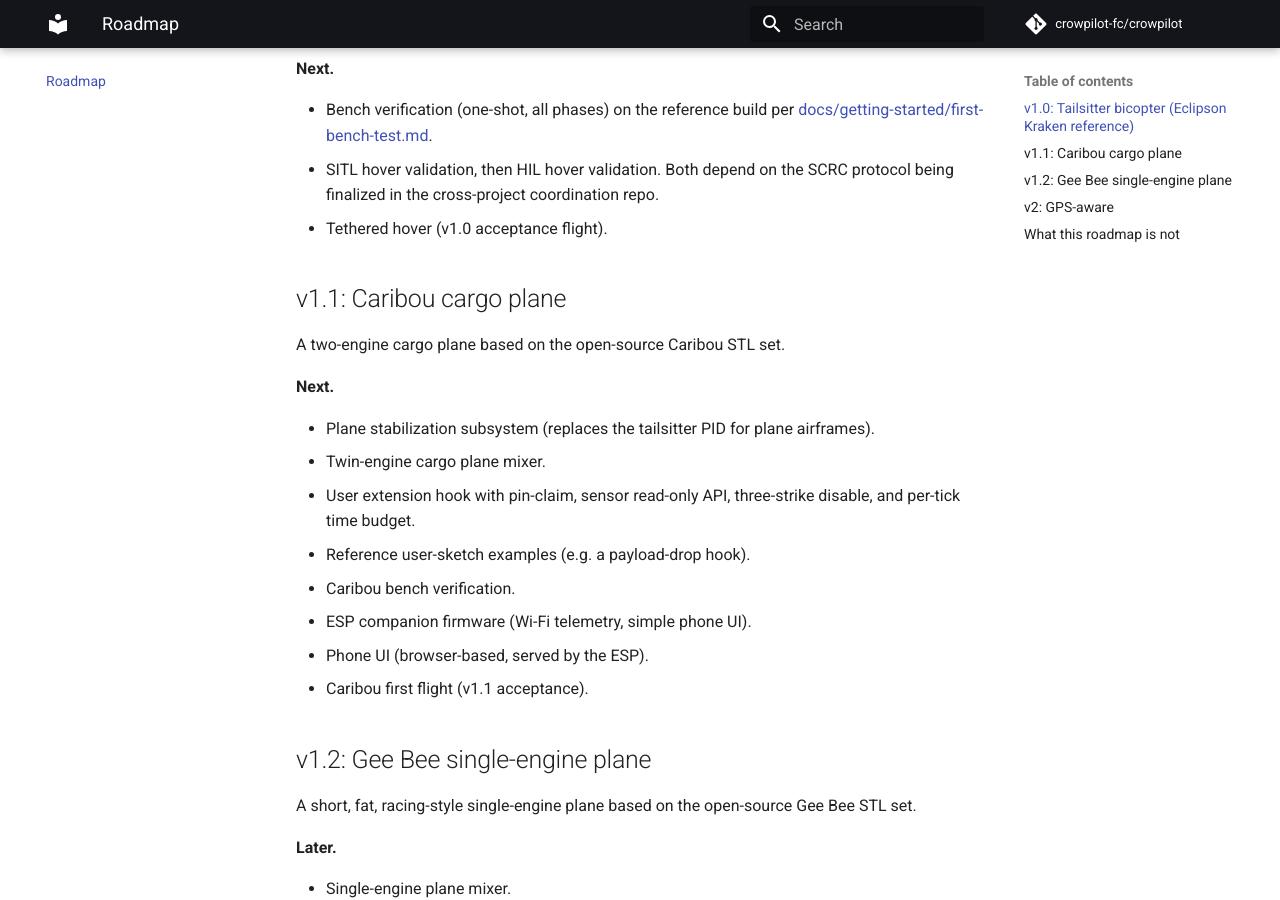
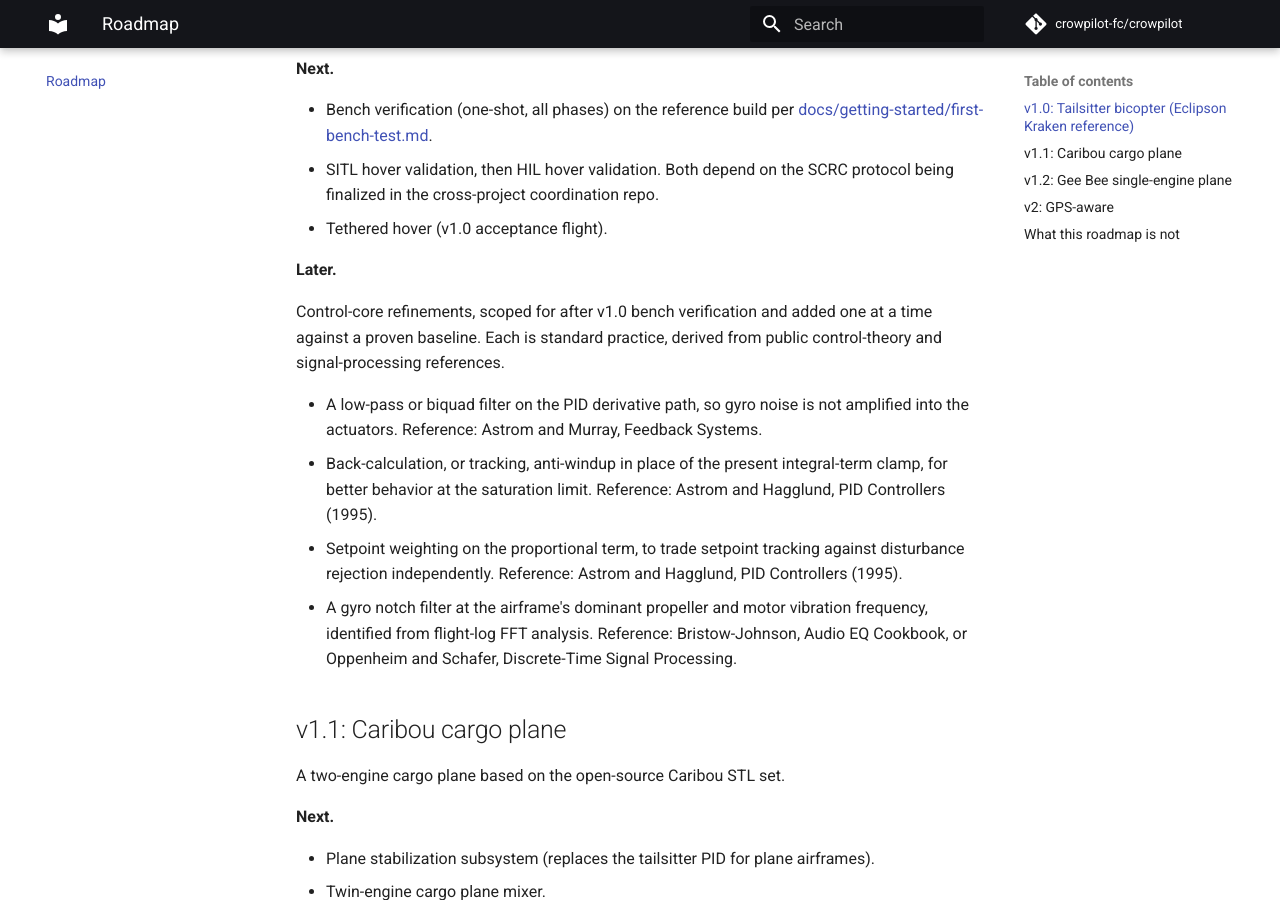
Before and after one commit to crowpilot-fc/crowpilot, an MkDocs documentation site: the page built from docs/roadmap.md, in a window 1280 px wide and 900 px high, scrolled down 1213 px. Built offline with MkDocs 1.6.1 and Material for MkDocs 9.7.7, drawn with Linux system fonts in a browser that asks for light colours; comment, search, counter and statistics services are not loaded.

Commit message:
Add post-verification control-core refinements to the roadmap
Add a v1.0 later block recording four standard control-core
refinements scoped for after bench verification: a filtered PID
derivative path, back-calculation anti-windup, proportional setpoint
weighting, and a gyro notch filter. Each cites the public reference it
would be implemented from.

```diff
--- a/docs/roadmap.md
+++ b/docs/roadmap.md
@@ -38,6 +38,27 @@ The first acceptance airframe is a 3D-printed tailsitter bicopter sized for two
 - Bench verification (one-shot, all phases) on the reference build per [docs/getting-started/first-bench-test.md](getting-started/first-bench-test.md).
 - SITL hover validation, then HIL hover validation. Both depend on the SCRC protocol being finalized in the cross-project coordination repo.
 - Tethered hover (v1.0 acceptance flight).
+
+**Later.**
+
+Control-core refinements, scoped for after v1.0 bench verification and
+added one at a time against a proven baseline. Each is standard
+practice, derived from public control-theory and signal-processing
+references.
+
+- A low-pass or biquad filter on the PID derivative path, so gyro noise
+  is not amplified into the actuators. Reference: Astrom and Murray,
+  Feedback Systems.
+- Back-calculation, or tracking, anti-windup in place of the present
+  integral-term clamp, for better behavior at the saturation limit.
+  Reference: Astrom and Hagglund, PID Controllers (1995).
+- Setpoint weighting on the proportional term, to trade setpoint
+  tracking against disturbance rejection independently. Reference:
+  Astrom and Hagglund, PID Controllers (1995).
+- A gyro notch filter at the airframe's dominant propeller and motor
+  vibration frequency, identified from flight-log FFT analysis.
+  Reference: Bristow-Johnson, Audio EQ Cookbook, or Oppenheim and
+  Schafer, Discrete-Time Signal Processing.
 
 ## v1.1: Caribou cargo plane
 
```
